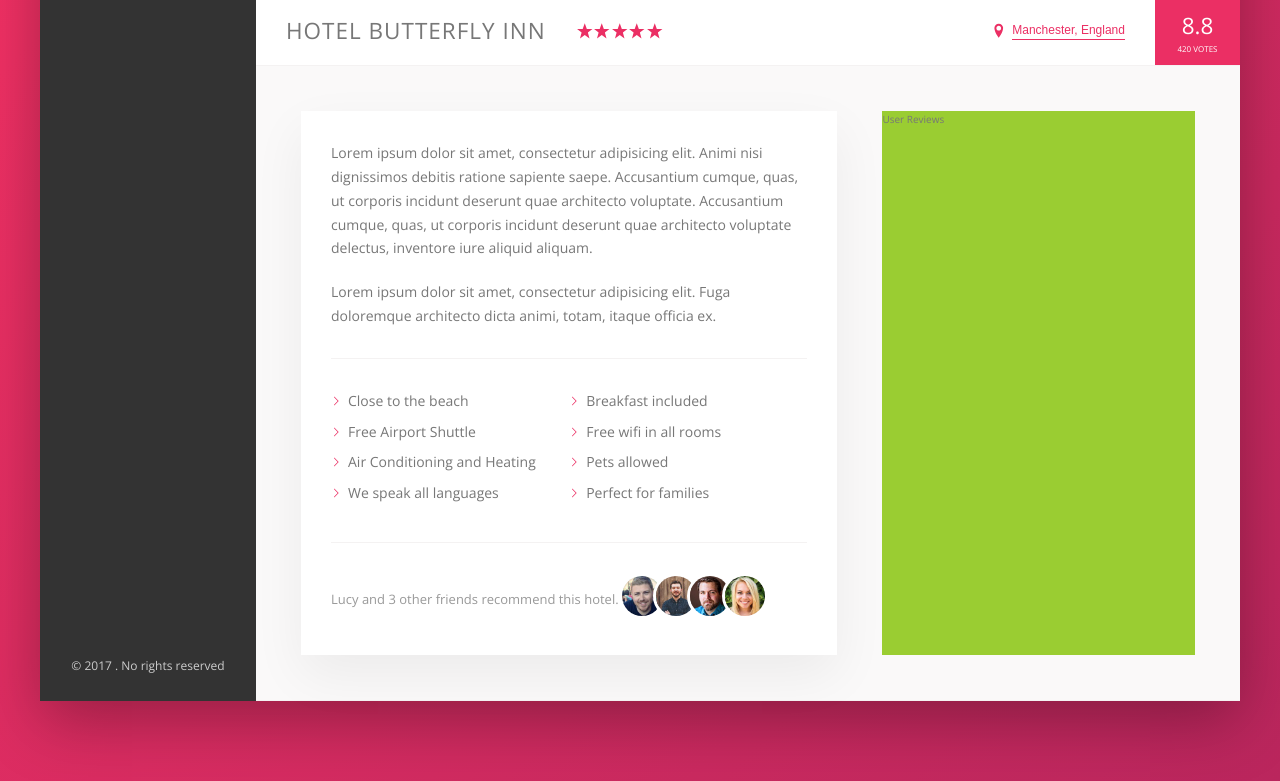
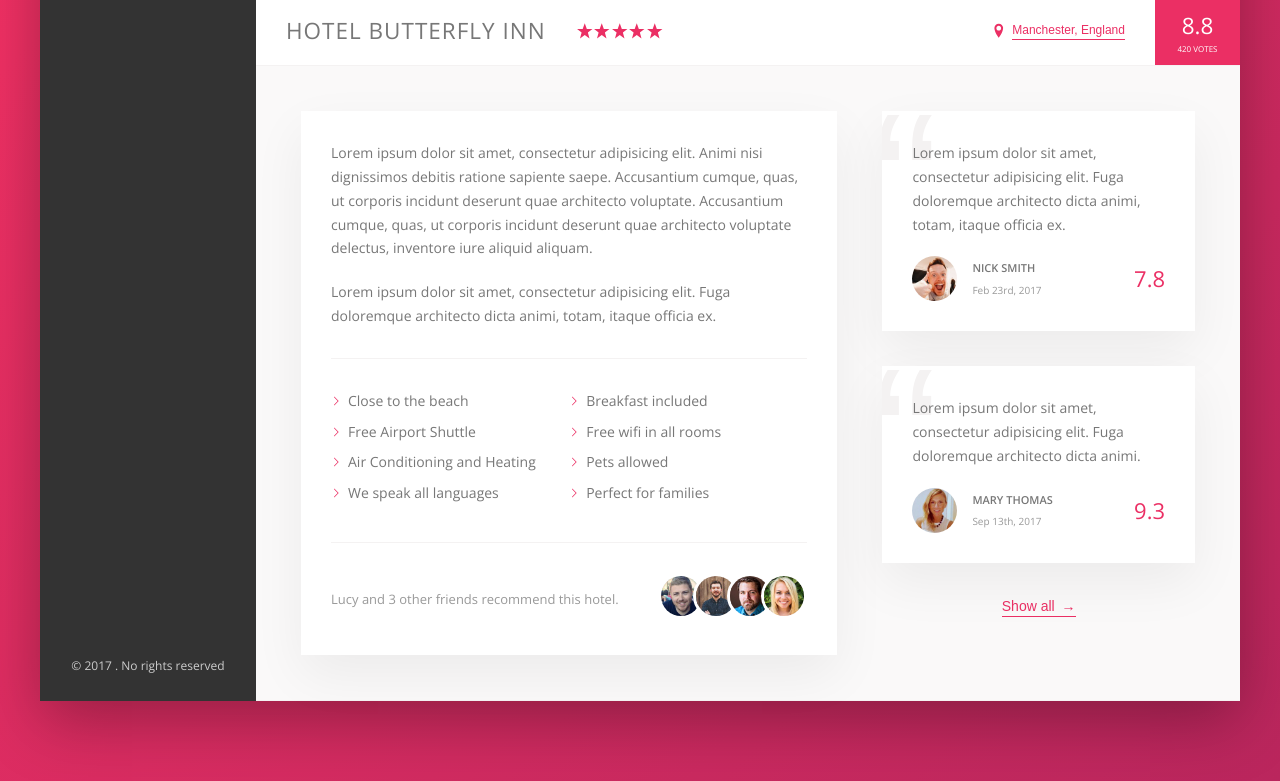
Before and after one commit to AnupamBasumatary/Reservation_Site, a website: page index.html in a window 1280 px wide. Shown: the part 538-1319 px from the top of the page. Drawn offline with nearby package versions, Linux system fonts and the light colour scheme.

Commit message:
User Reviews Section Added

```diff
--- a/index.html
+++ b/index.html
@@ -153,7 +153,7 @@
                                 <li class="list__item">Perfect for families</li>
                             </ul>
                             <div class="recommend">
-                                <p class="recommend_count">
+                                <p class="recommend__count">
                                     Lucy and 3 other friends recommend this hotel.
                                 </p>
                                 <div class="recommend__friends">
@@ -165,7 +165,36 @@
                             </div>
                         </div>
                         <div class="user-reviews">
-                            User Reviews
+                            <figure class="review">
+                                <blockquote class="review__text">
+                                    Lorem ipsum dolor sit amet, consectetur adipisicing elit. Fuga doloremque architecto
+                                    dicta animi, totam, itaque officia ex.
+                                </blockquote>
+                                <figcaption class="review__user">
+                                    <img src="img/user-1.jpg" alt="User 1" class="review__photo">
+                                    <div class="review__user-box">
+                                        <p class="review__user-name">Nick Smith</p>
+                                        <p class="review__user-date">Feb 23rd, 2017</p>
+                                    </div>
+                                    <div class="review__rating">7.8</div>
+                                </figcaption>
+                            </figure>
+
+                            <figure class="review">
+                                <blockquote class="review__text">
+                                    Lorem ipsum dolor sit amet, consectetur adipisicing elit. Fuga doloremque architecto dicta animi.
+                                </blockquote>
+                                <figcaption class="review__user">
+                                    <img src="img/user-2.jpg" alt="User 2" class="review__photo">
+                                    <div class="review__user-box">
+                                        <p class="review__user-name">Mary Thomas</p>
+                                        <p class="review__user-date">Sep 13th, 2017</p>
+                                    </div>
+                                    <div class="review__rating">9.3</div>
+                                </figcaption>
+                            </figure>
+
+                            <button class="btn-inline">Show all <span>&rarr;</span></button>
                         </div>
                     </div>
 
--- a/sass/_components.scss
+++ b/sass/_components.scss
@@ -268,8 +268,17 @@
     cursor: pointer;
     transition: all .2s;
 
+    & span {
+        margin-left: 3px;
+        transition: margin-left .2s;
+    }
+
     &:hover {
         color: var(--color-grey-dark-1);
+
+        span {
+            margin-left: 8px;
+        }
     }
 }
 
@@ -321,10 +330,6 @@
         margin-right: auto;
     }
 
-    &__friends {
-
-    }
-
     &__photo {
         box-sizing: content-box;
         height: 4rem;
@@ -337,3 +342,66 @@
         }
     }
 }
+
+
+//Reviews
+.review {
+    background-color: #fff;
+    box-shadow: var(--shadow-light);
+    padding: 3rem;
+    margin-bottom: 3.5rem;
+    position: relative;
+    overflow: hidden;
+
+    &__text {
+        margin-bottom: 2rem;
+        z-index: 10;
+        position: relative;
+    }
+
+    &__user {
+        display: flex;
+        align-items: center;
+    }
+
+    &__photo {
+        height: 4.5rem;
+        width: 4.5rem;
+        border-radius: 50%;
+        margin-right: 1.5rem;
+    }
+
+    &__user-box {
+        margin-right: auto;
+    }
+
+    &__user-name {
+        font-size: 1.1rem;
+        font-weight: 600;
+        text-transform: uppercase;
+        margin-bottom: .4rem;
+    }
+
+    &__user-date {
+        font-size: 1rem;
+        color: var(--color-grey-dark-3);
+    }
+
+    &__rating {
+        color: var(--color-primary);
+        font-size: 2.2rem;
+        font-weight: 300;
+    }
+
+    &::before {
+        content: "\201C";
+        position: absolute;
+        top: -2.75rem;
+        left: -1rem;
+        line-height: 1;
+        font-size: 20rem;
+        color: var(--color-grey-light-2);
+        font-family: sans-serif;
+        z-index: 1;
+    }
+}
--- a/sass/_layout.scss
+++ b/sass/_layout.scss
@@ -39,6 +39,7 @@
 }
 
 .detail {
+    font-size: 1.4rem;
     display: flex;
     padding: 4.5rem;
     background-color: var(--color-grey-light-1);
@@ -46,7 +47,6 @@
 }
 
 .description {
-    font-size: 1.4rem;
     background-color: #fff;
     box-shadow: var(--shadow-light);
     padding: 3rem;
@@ -55,6 +55,9 @@
 }
 
 .user-reviews {
-    background-color: yellowgreen;
     flex: 1;
+
+    display: flex;
+    flex-direction: column;
+    align-items: center;
 }
```
Also changed, not shown: sass/main.css, 1 other file.
